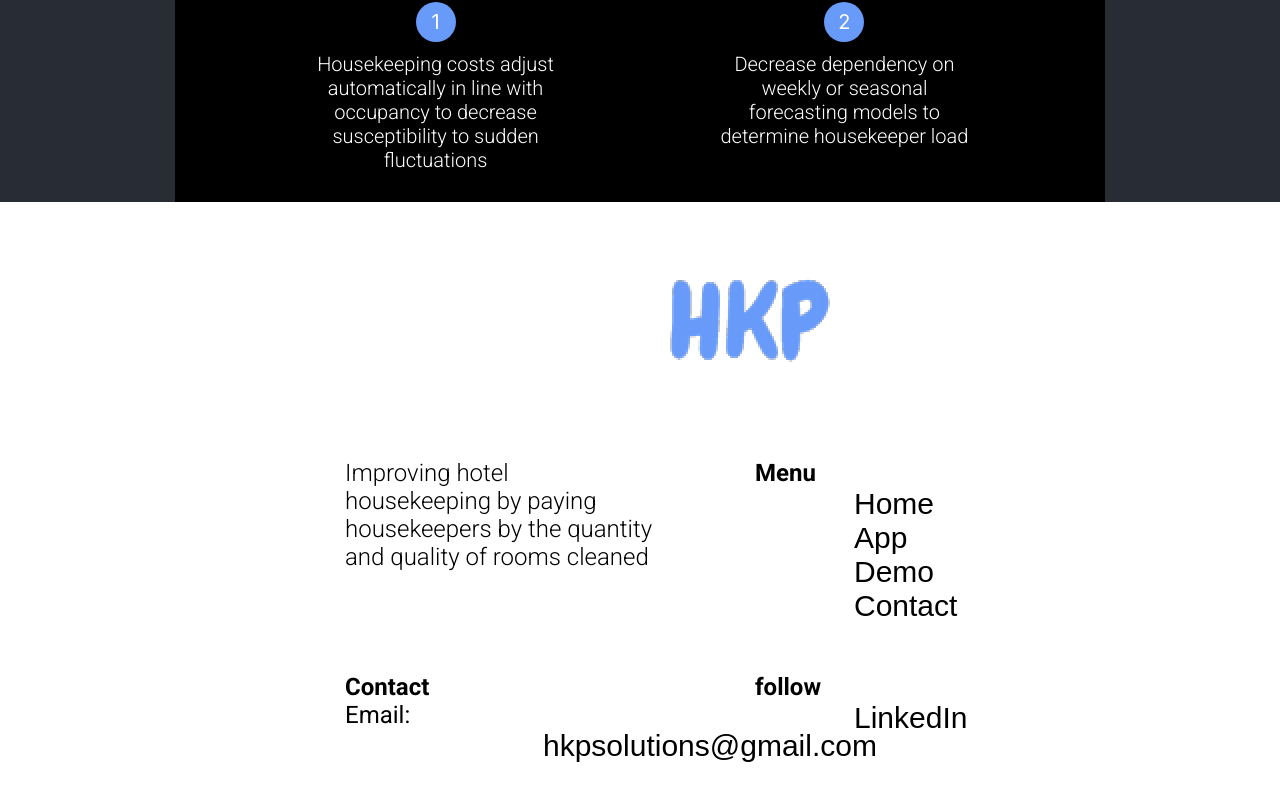
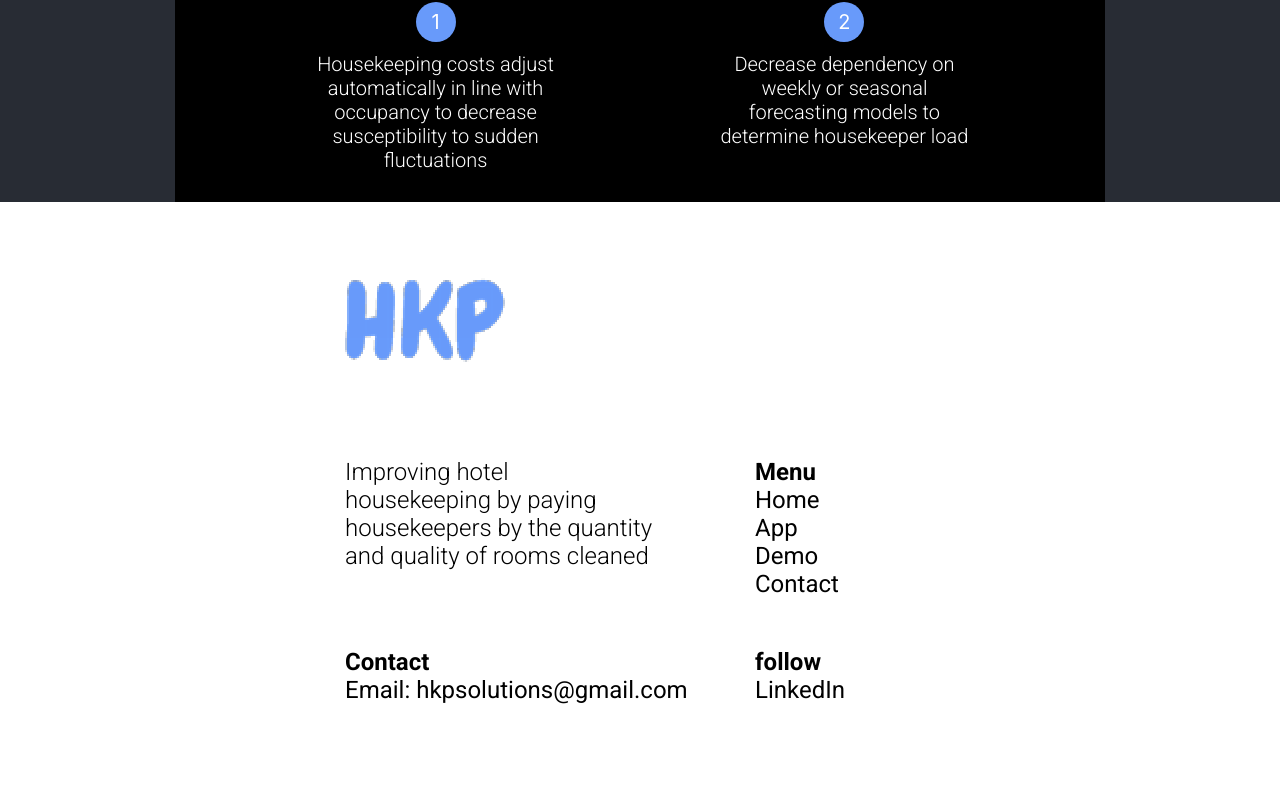
Before and after one commit to HKPSolutions/public-facing-website, a React (Create React App) app in the folder app/: page / in a window 1280 px wide. Shown: the part 1677-2477 px from the top of the page. Built offline with nearby package versions, Linux system fonts and the light colour scheme.

Commit message:
fixed footer styling

```diff
--- a/app/src/components/NavBar/Navbar.css
+++ b/app/src/components/NavBar/Navbar.css
@@ -9,7 +9,7 @@
   padding-bottom: 10vh;
 }
 
-a{
+.Hello a{
   font-size: 30px;
   font-family: Arial, Helvetica, sans-serif;
   position: relative;
@@ -20,6 +20,6 @@ a{
   padding-right: 30px;
 }
 
-a:link {
+.Hello a:link {
   text-decoration: none;
 }
```
